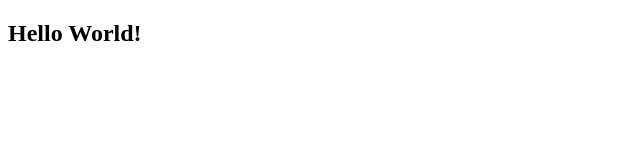
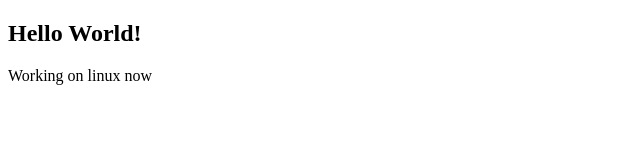
Before and after one commit to gurpreetsingh45/My-Portfolio, a plain HTML site: page index.html in a window 1280 px wide. Shown: the whole page, without its empty margins (0-640 px from the left). Drawn offline with Linux system fonts and the light colour scheme.

Commit message:
Shifted workflow on wsl

```diff
--- a/index.html
+++ b/index.html
@@ -7,5 +7,6 @@
   </head>
   <body>
     <h2>Hello World!</h2>
+    <p>Working on linux now</p>
   </body>
 </html>
```
